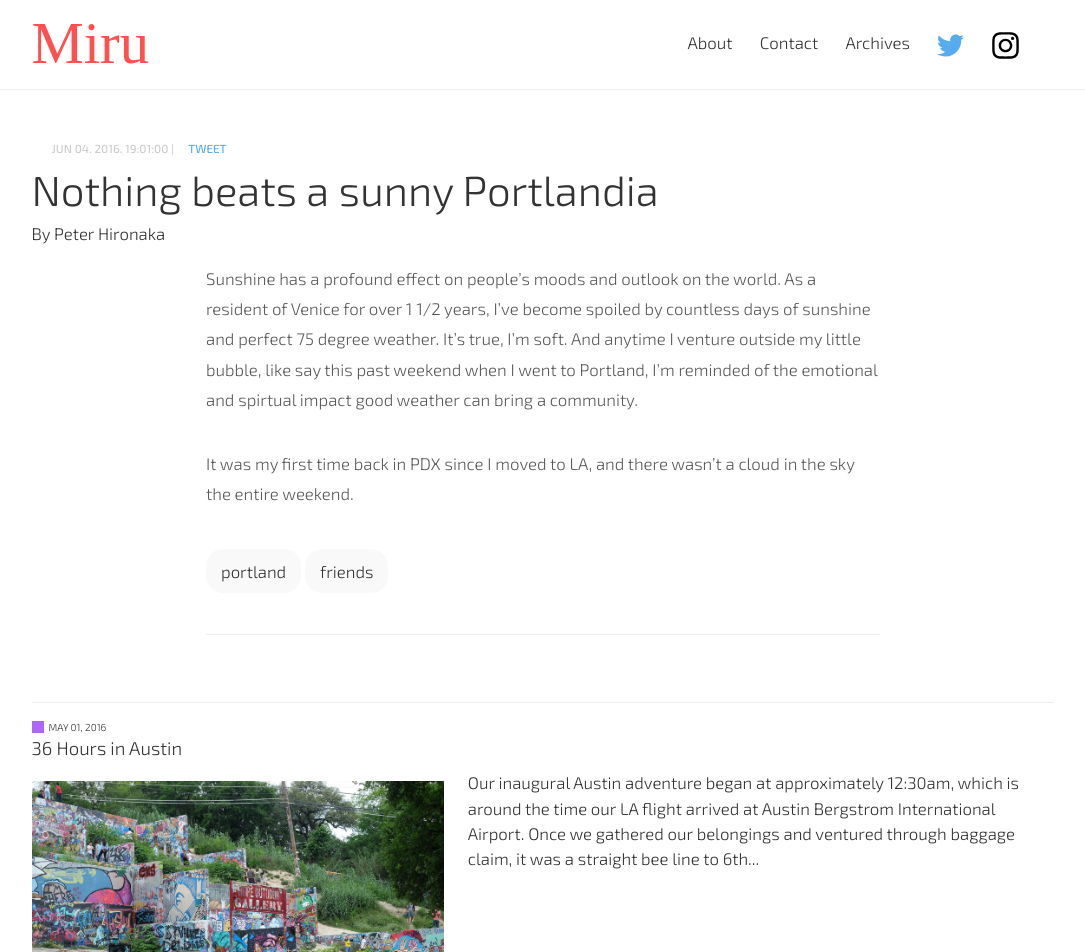
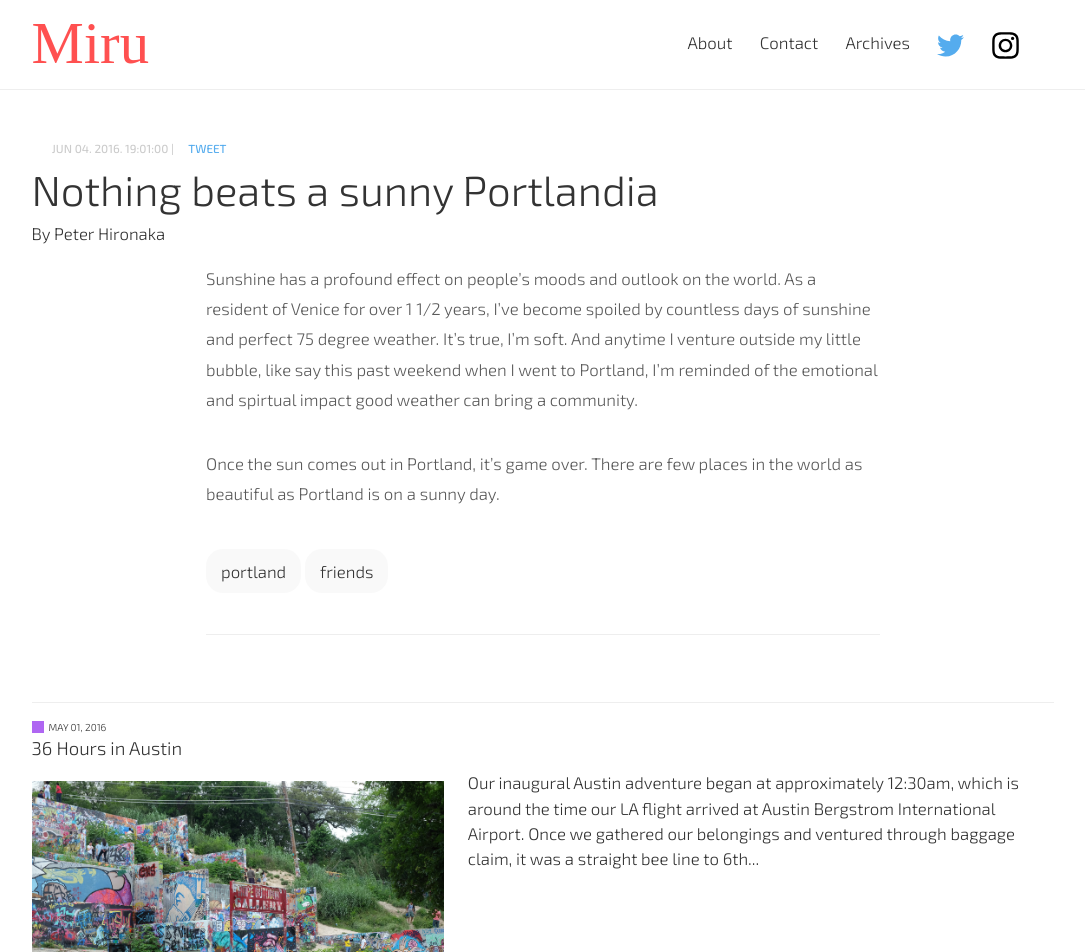
Before and after one commit to PHironaka/Miru-Blog, a Jekyll site: the page built from _posts/2016-06-04-nothing-beats-a-sunny-portlandia.markdown, in a window 1280 px wide. Shown: the top 952 px of the page, without its empty margins (97-1182 px from the left). Built offline with Jekyll 4.4.1, drawn with Linux system fonts in a browser that asks for light colours; some web fonts are replaced; a script that is not in the unit is left out; comment, search, counter and statistics services are not loaded.

Commit message:
Updated Nothing Beats A Sunny Portlandia

```diff
--- a/_posts/2016-06-04-nothing-beats-a-sunny-portlandia.markdown
+++ b/_posts/2016-06-04-nothing-beats-a-sunny-portlandia.markdown
@@ -11,4 +11,4 @@ Field name:
 
  Sunshine has a profound effect on people's moods and outlook on the world. As a resident of Venice for over 1 1/2 years, I've become spoiled by countless days of sunshine and perfect 75 degree weather. It's true, I'm soft. And anytime I venture outside my little bubble, like say this past weekend when I went to Portland, I'm reminded of the emotional and spirtual impact good weather can bring a community.
 
-It was my first time back in PDX since I moved to LA, and there wasn't a cloud in the sky the entire weekend.
+Once the sun comes out in Portland, it's game over. There are few places in the world as beautiful as Portland is on a sunny day.
```
